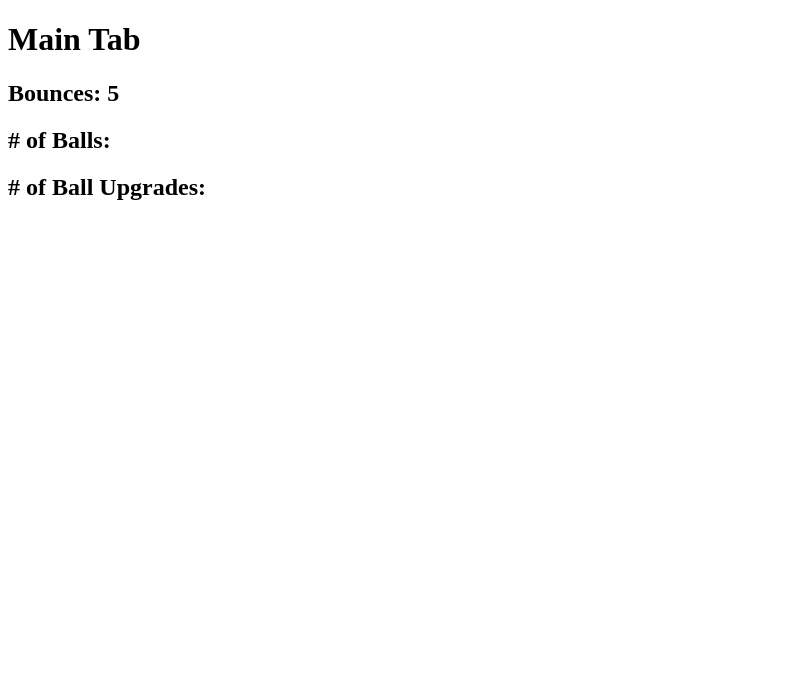
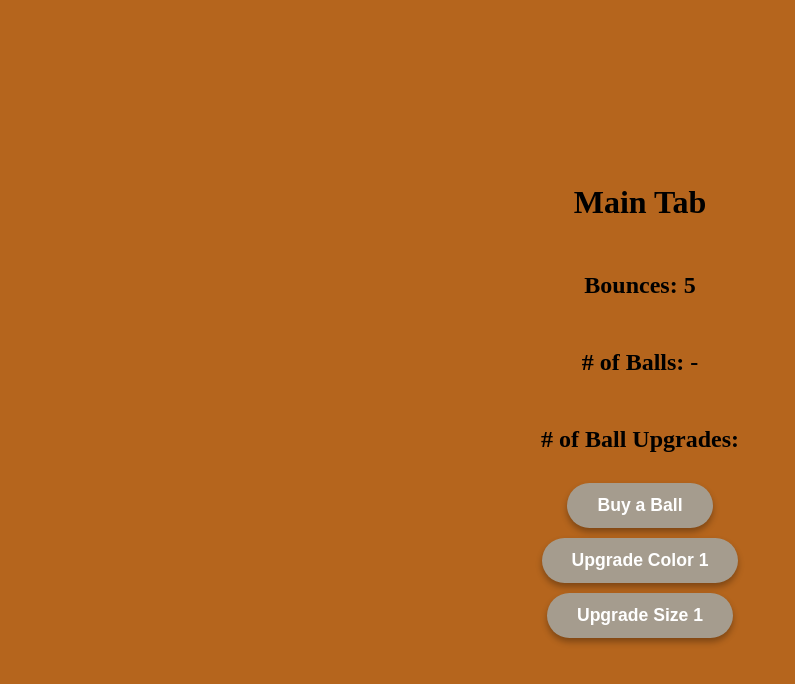
Before and after one commit to davidv3767/bounce-to-daven, a plain HTML site: page index.html in a window 1280 px wide. Shown: the whole page, without its empty margins (0-795 px from the left). Drawn offline with Linux system fonts and the light colour scheme.

Commit message:
Commit D4

```diff
--- a/index.html
+++ b/index.html
@@ -2,13 +2,23 @@
 <html lang="en">
 <head>
     <meta charset="UTF-8">
+    <link rel="stylesheet" href="style.css">
     <title>Bouncy Sim</title>
 </head>
 <body>
     <h1>Main Tab</h1>
     <h2>Bounces: <span id="bounces">-</span></h2>
-    <h2># of Balls: </h2>
+    <h2># of Balls: <span id="balls">-</span></h2>
     <h2># of Ball Upgrades: </h2>
+    <div class="-btn-container">
+        <a class="btn" onclick="addBall()">Buy a Ball</a>
+    </div>
+    <div class="-btn-container">
+        <a class="btn" onclick="upgradeBallColor(0)">Upgrade Color 1</a>
+    </div>
+    <div class="-btn-container">
+        <a class="btn" onclick="upgradeBallSize(0)">Upgrade Size 1</a>
+    </div>
     <script src="script.js"></script>
 </body>
 </html>
--- a/script.js
+++ b/script.js
@@ -4,9 +4,10 @@ let balls = [["red", "XS", 1]];
 
 function addBounces() {
     for (let ball of balls) {
-        bounces += ball[2];
+        bounces += Math.floor(ball[2]);
     }
     document.getElementById("bounces").innerText = bounces;
+    document.getElementById("balls").innerText = balls.size();
 }
 
 function addBall() {
--- a/style.css
+++ b/style.css
@@ -1,5 +1,41 @@
 body {
+    display: flex;
+    flex-direction: column;
+    justify-content: center;
+    align-items: center;
+    height: 100vh;
+    margin: 0;
+    text-align: center;
     background-color: #b5651d;
-    font-family: 'Times New Roman', Times, serif;
+    gap: 10px;
+    font-family: "Times New Roman", Times, serif;
+}
+
+.btn-container {
     text-align: center;
+    margin: 25px 0;
 }
+
+.btn {
+    display:inline-block;
+    background-color: #A59C8E;
+    color: white;
+    font-family: sans-serif;
+    font-size: 1.1em;
+    font-weight: bold;
+    padding: 12px 30px;
+    text-decoration: none;
+    border-radius: 25px;
+    transition: all 0.3s ease;
+    box-shadow: 0 4px 6px rgba(0, 0, 0, 0.3)
+}
+
+.btn:hover {
+    background-color: #00c4b8;
+    transform: translateY(-2px);
+    box-shadow: 0 6px 12px rgba(0, 0, 0, 0.4)
+}
+
+.math-hub-btn:active {
+    transform: translateY(1px);
+}
```
